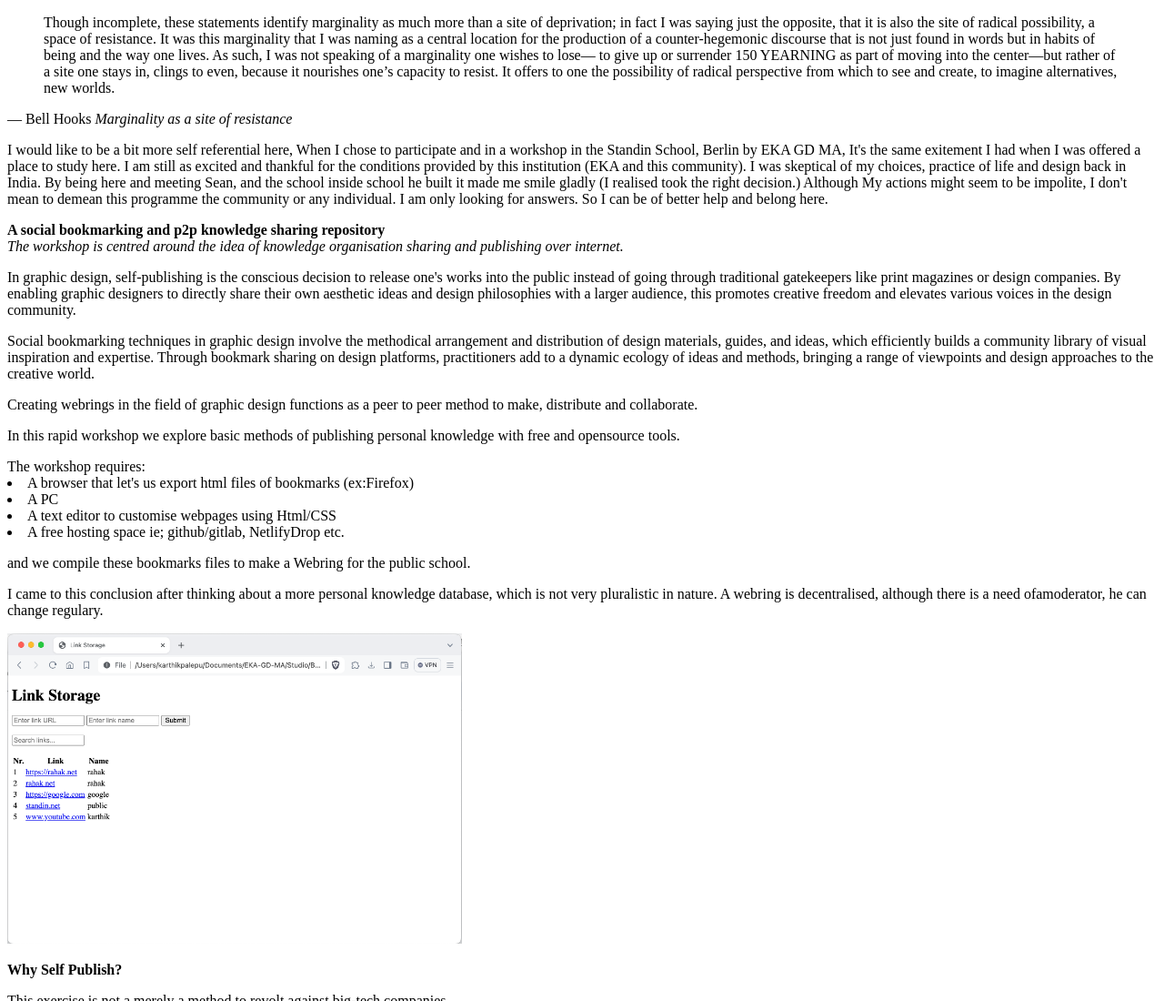
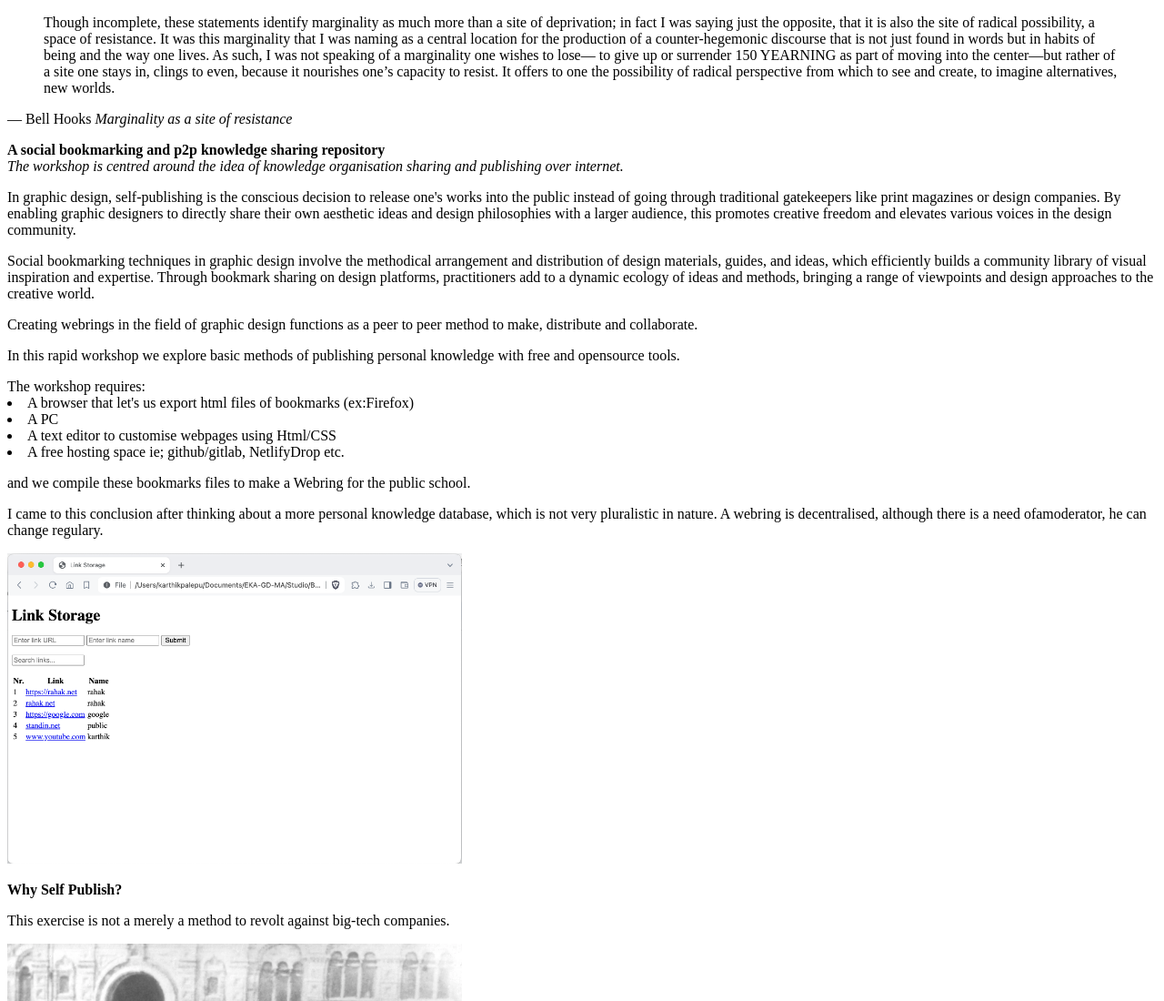
Before and after one commit to eka-gd-ma/standin-webring, a plain HTML site: page index.html in a window 1280 px wide. Shown: the top 1100 px of the page at 91% size. Drawn offline with Linux system fonts and the light colour scheme.

Commit message:
second  commit

```diff
--- a/index.html
+++ b/index.html
@@ -24,10 +24,7 @@
 
         <p>— Bell Hooks <i>Marginality as a site of resistance</i></p>
     </header>
-<p>
-    I would like to be a bit more self referential here, When I chose to participate and in a workshop in the Standin School, Berlin by EKA GD MA, It's the same exitement I had when I was offered a place to study here. I am still as excited and thankful for the conditions provided by this institution (EKA and this community). I was skeptical of my choices, practice of life and design back in India. By being here and meeting Sean, and the school inside school he built it made me smile gladly (I realised took the right decision.) Although My actions might seem to be impolite, I don't mean to demean this programme the community or any individual.
-    I am only looking for answers. So I can be of better help and belong here.
-</p>
+
       <b>A social bookmarking and p2p knowledge sharing repository</b><br>
       <i>The workshop is centred around the idea of knowledge organisation sharing and publishing over internet.</i>
 
@@ -97,7 +94,7 @@
         <img src="How-a-webring-circles.png" alt="">
 
     <p>After you make your webpage from the above options</p>
-    We paste this below codein our html files
+    We paste this below code in our html files
        <pre>
     <code class="language-html hljs xml" style="background-color: yellow;">
         <span class="hljs-tag">&lt;<span class="hljs-name">div</span> <span class="hljs-attr">id</span>=<span class="hljs-string">'webringid'</span>&gt;</span>
```
